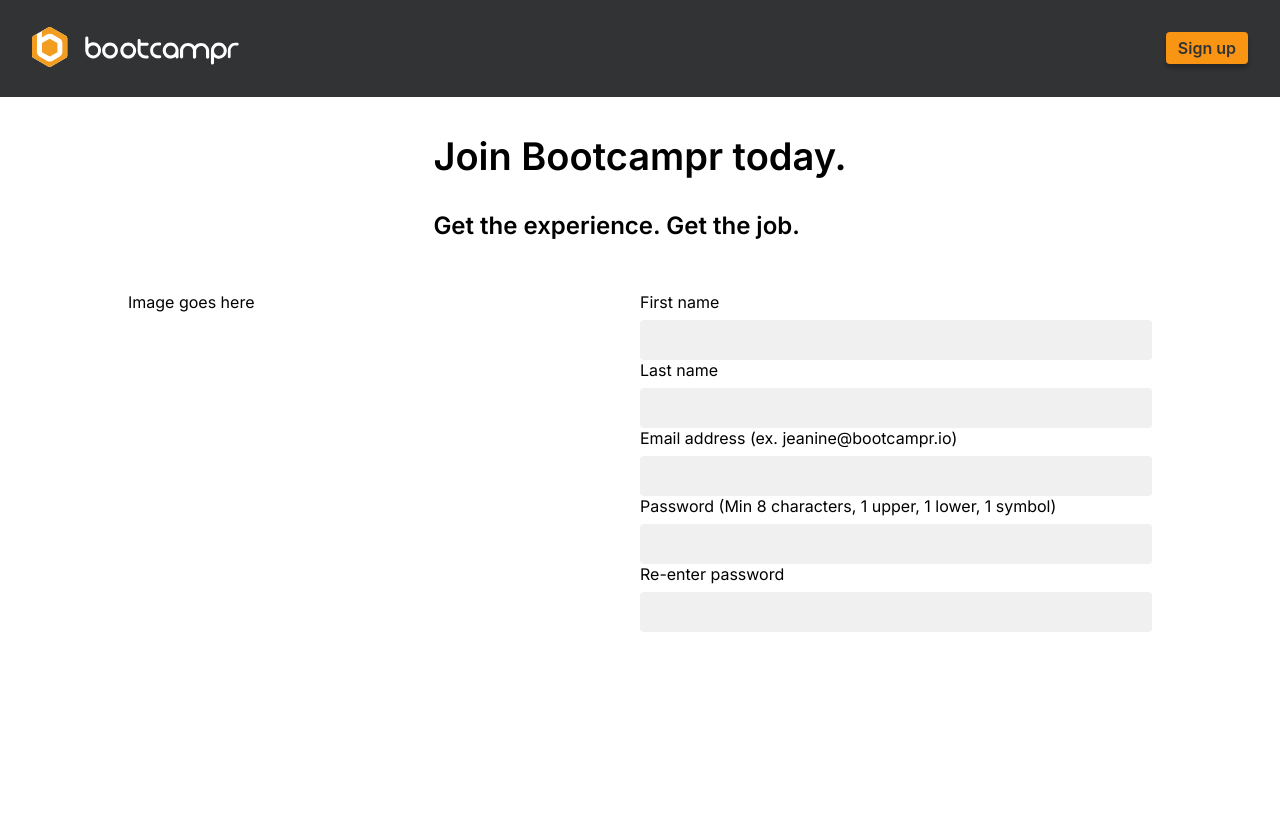
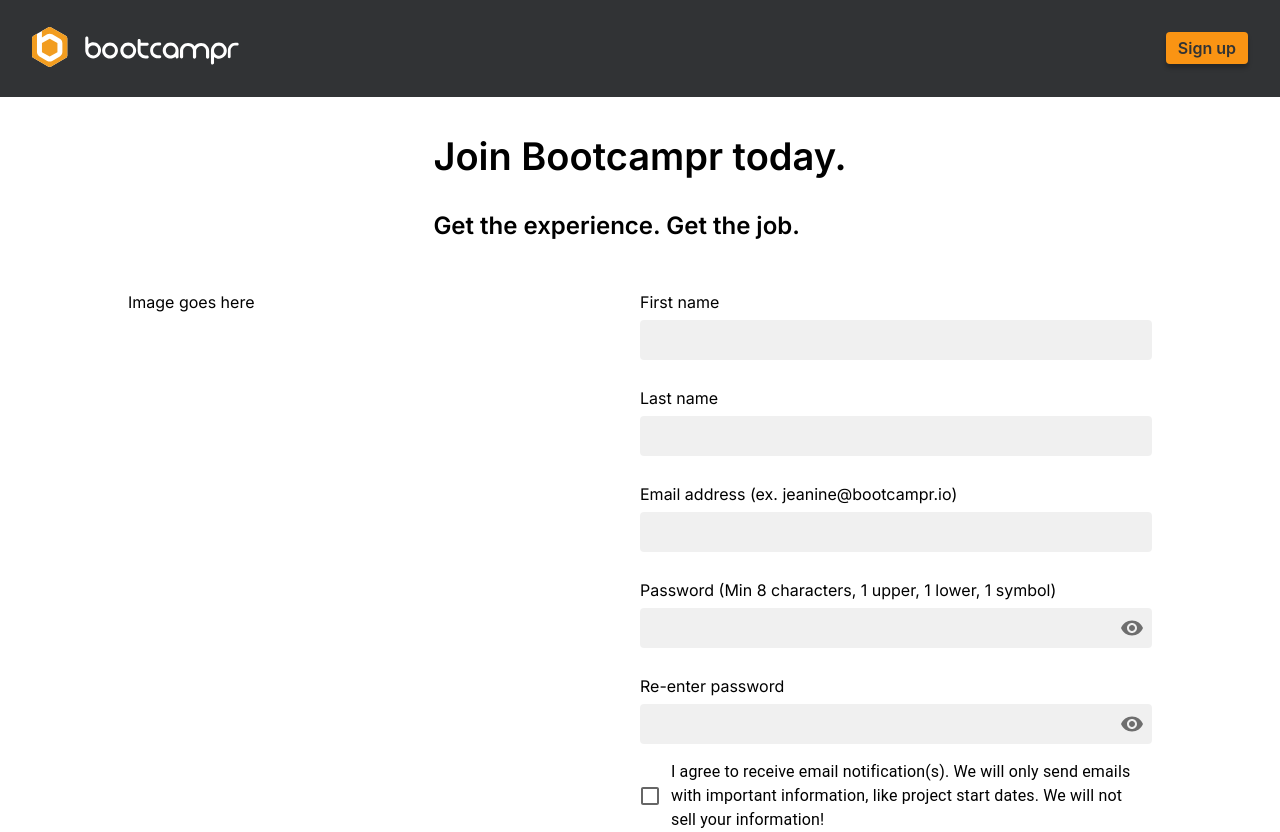
Before and after one commit to yeezick/bootcampr-assessment, a React (Create React App) app in the folder frontend/: page /sign-up in a window 1280 px wide. Before the commit the page ends 800 px from the top, so only its background shows below. Built offline with nearby package versions, Linux system fonts and the light colour scheme.

Commit message:
refactor to separate form inputs, some styling changes on form, password visibility adornments added

```diff
--- a/frontend/package.json
+++ b/frontend/package.json
@@ -5,6 +5,7 @@
   "dependencies": {
     "@emotion/react": "^11.11.1",
     "@emotion/styled": "^11.11.0",
+    "@mui/icons-material": "^5.14.18",
     "@mui/material": "^5.14.17",
     "@testing-library/jest-dom": "^5.17.0",
     "@testing-library/user-event": "^13.5.0",
--- a/frontend/src/screens/Signup/Signup.scss
+++ b/frontend/src/screens/Signup/Signup.scss
@@ -42,10 +42,14 @@
     flex-direction: row;
     justify-content: space-between;
 
+    .signup-form-container > .signup-form-text-input:not(:first-child)  {
+      margin-top: 28px;
+    }
+
     .signup-form-container {
       width: 50%;
 
-      .signup-form-input {
+      .signup-form-text-input {
         display: flex;
         flex-direction: column;
 
@@ -56,6 +60,9 @@
         }
       }
 
+      .signup-form-checkbox-input {
+        margin-top: 16px;
+      }
     }
   }
 }
--- a/frontend/src/screens/Signup/Signup.tsx
+++ b/frontend/src/screens/Signup/Signup.tsx
@@ -1,6 +1,6 @@
-import React, { useState } from 'react'
-import { useNavigate } from 'react-router-dom'
-import { FormControl, InputLabel, TextField } from '@mui/material'
+import React from 'react'
+import { FormPWInput, FormTextInput } from './components/FormTextInput'
+import { FormCheckBoxInput } from './components/FormCheckBoxInput'
 import './Signup.scss'
 
 export const Signup: React.FC = () => {
@@ -20,53 +20,25 @@
   )
 }
 
-/* Signup Form */
 const SignUpForm: React.FC = () => {
   return (
     <div className='signup-form-container'>
-      <FormInput name='signup-firstname' label='First name' />
-      <FormInput name='signup-lastname' label='Last name' />
-      <FormInput
+      <FormTextInput name='signup-firstname' label='First name' />
+      <FormTextInput name='signup-lastname' label='Last name' />
+      <FormTextInput
         name='signup-email'
         label='Email address (ex. jeanine@bootcampr.io)'
       />
-      <FormInput
+      <FormPWInput
         name='signup-password'
         label='Password (Min 8 characters, 1 upper, 1 lower, 1 symbol)'
-        type='password'
       />
-      <FormInput
-        name='signup-re-password'
-        label='Re-enter password'
-        type='password'
+      <FormPWInput name='signup-re-password' label='Re-enter password' />
+      <FormCheckBoxInput
+        label='I agree to receive email notification(s). We will only send
+emails with important information, like project start dates.
+We will not sell your information!'
       />
     </div>
   )
 }
-
-interface IFormInputProps {
-  name: string
-  label: string
-  type?: string
-}
-
-const FormInput: React.FC<IFormInputProps> = (props: IFormInputProps) => {
-  const { name, label, type } = props
-
-  return (
-    <div className='signup-form-input'>
-      <label htmlFor={name}>{label}</label>
-      <TextField
-        type={type ? type : 'text'}
-        hiddenLabel
-        id={name}
-        variant='filled'
-        size='small'
-        InputProps={{
-          disableUnderline: true,
-          sx: { borderRadius: 1 },
-        }}
-      />
-    </div>
-  )
-}
--- /dev/null
+++ b/frontend/src/screens/Signup/components/FormCheckBoxInput.tsx
@@ -0,0 +1,20 @@
+import { FormGroup, FormControlLabel, Checkbox } from '@mui/material'
+
+interface IFormCheckBoxInputProps {
+  label: string
+}
+
+const FormCheckBoxInput: React.FC<IFormCheckBoxInputProps> = (
+  props: IFormCheckBoxInputProps
+) => {
+  const { label } = props
+  return (
+    <div className='signup-form-checkbox-input'>
+      <FormGroup>
+        <FormControlLabel control={<Checkbox />} label={label} />
+      </FormGroup>
+    </div>
+  )
+}
+
+export { FormCheckBoxInput }
--- /dev/null
+++ b/frontend/src/screens/Signup/components/FormTextInput.tsx
@@ -0,0 +1,86 @@
+import { useState } from 'react'
+import { TextField, InputAdornment, IconButton } from '@mui/material'
+import Visibility from '@mui/icons-material/Visibility'
+import VisibilityOff from '@mui/icons-material/VisibilityOff'
+
+interface IFormPWInputProps {
+  name: string
+  label: string
+}
+
+const FormPWInput: React.FC<IFormPWInputProps> = (props: IFormPWInputProps) => {
+  const { name, label } = props
+
+  const [showPassword, setShowPassword] = useState(false)
+
+  const handleClickShowPassword = () => setShowPassword(show => !show)
+
+  const handleMouseDownPassword = (
+    event: React.MouseEvent<HTMLButtonElement>
+  ) => {
+    event.preventDefault()
+  }
+
+  const inputProps = {
+    disableUnderline: true,
+    sx: { borderRadius: 1 },
+    endAdornment: (
+      <InputAdornment position='end'>
+        <IconButton
+          aria-label='toggle password visibility'
+          onClick={handleClickShowPassword}
+          onMouseDown={handleMouseDownPassword}
+          edge='end'
+        >
+          {showPassword ? <VisibilityOff /> : <Visibility />}
+        </IconButton>
+      </InputAdornment>
+    ),
+  }
+
+  return (
+    <div className='signup-form-text-input'>
+      <label htmlFor={name}>{label}</label>
+      <TextField
+        type={showPassword ? 'text' : 'password'}
+        hiddenLabel
+        id={name}
+        variant='filled'
+        size='small'
+        InputProps={inputProps}
+      />
+    </div>
+  )
+}
+
+interface IFormTextInputProps {
+  name: string
+  label: string
+}
+
+const FormTextInput: React.FC<IFormTextInputProps> = (
+  props: IFormTextInputProps
+) => {
+  const { name, label } = props
+
+  const inputProps = {
+    disableUnderline: true,
+    sx: { borderRadius: 1 },
+  }
+
+  return (
+    <div className='signup-form-text-input'>
+      <label htmlFor={name}>{label}</label>
+      <TextField
+        type='text'
+        hiddenLabel
+        id={name}
+        variant='filled'
+        size='small'
+        InputProps={inputProps}
+      />
+    </div>
+  )
+}
+
+export { FormPWInput, FormTextInput }
```
Also changed, not shown: 1 other file (tests, documents, lock files or other folders).
